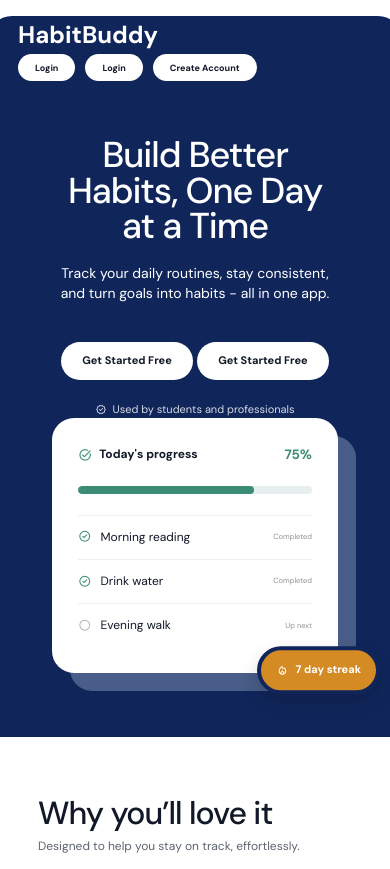
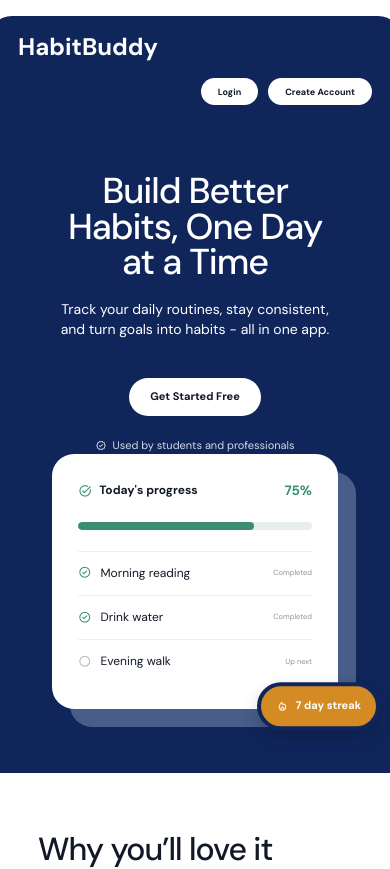
Before and after one commit to jpagan2Coding/Habit-Tracker, a Flask app: page / in a window 390 px wide. Shown: the top 869 px of the page. Run offline with Flask 3, Linux system fonts and the light colour scheme.

Commit message:
bug fix for button UI

```diff
--- a/static/css/home.css
+++ b/static/css/home.css
@@ -19,6 +19,7 @@ a { color: inherit; text-decoration: none; }
 }
 
 .home-header {
+    flex-wrap: nowrap;
     padding: 0 18px;
     color: #fff;
     background: var(--navy);
@@ -29,7 +30,21 @@ a { color: inherit; text-decoration: none; }
 .home-nav { gap: 25px; font-size: 0.9rem; }
 .home-nav a { opacity: .92; }
 .home-nav a:hover { opacity: .7; }
-.home-actions { gap: 10px; }
+.home-actions { gap: 10px; margin-left: auto; justify-content: flex-end; }
+
+@media (max-width: 767.98px) {
+    .home-header {
+        flex-wrap: wrap;
+        row-gap: 12px;
+        padding-top: 12px;
+        padding-bottom: 12px;
+    }
+
+    .home-actions {
+        flex: 1 1 100%;
+        justify-content: flex-end;
+    }
+}
 
 .button {
     display: inline-flex;
--- a/templates/home/index.html
+++ b/templates/home/index.html
@@ -20,7 +20,6 @@
             </nav>
 
             <div class="home-actions col-auto d-flex">
-                <a class="button button-light button-small" href="{{ url_for('habit_dashboard') }}">Login</a>
                 <a class="button button-light button-small" href="{{ url_for('login') }}">Login</a>
                 <a class="button button-light button-small" href="{{ url_for('habit_dashboard') }}">Create Account</a>
             </div>
@@ -31,7 +30,6 @@
                 <div class="hero-copy col-12 col-md-6 text-center text-md-start">
                     <h1>Build Better Habits, One Day at a Time</h1>
                     <p>Track your daily routines, stay consistent, and turn goals into habits - all in one app.</p>
-                    <a class="button button-light" href="{{ url_for('habit_dashboard') }}">Get Started Free</a>
                     <a class="button button-light" href="{{ url_for('login') }}">Get Started Free</a>
                     <p class="trust-statement justify-content-center justify-content-md-start"><span class="material-symbols-outlined" aria-hidden="true">verified</span> Used by students and professionals</p>
                 </div>
```
